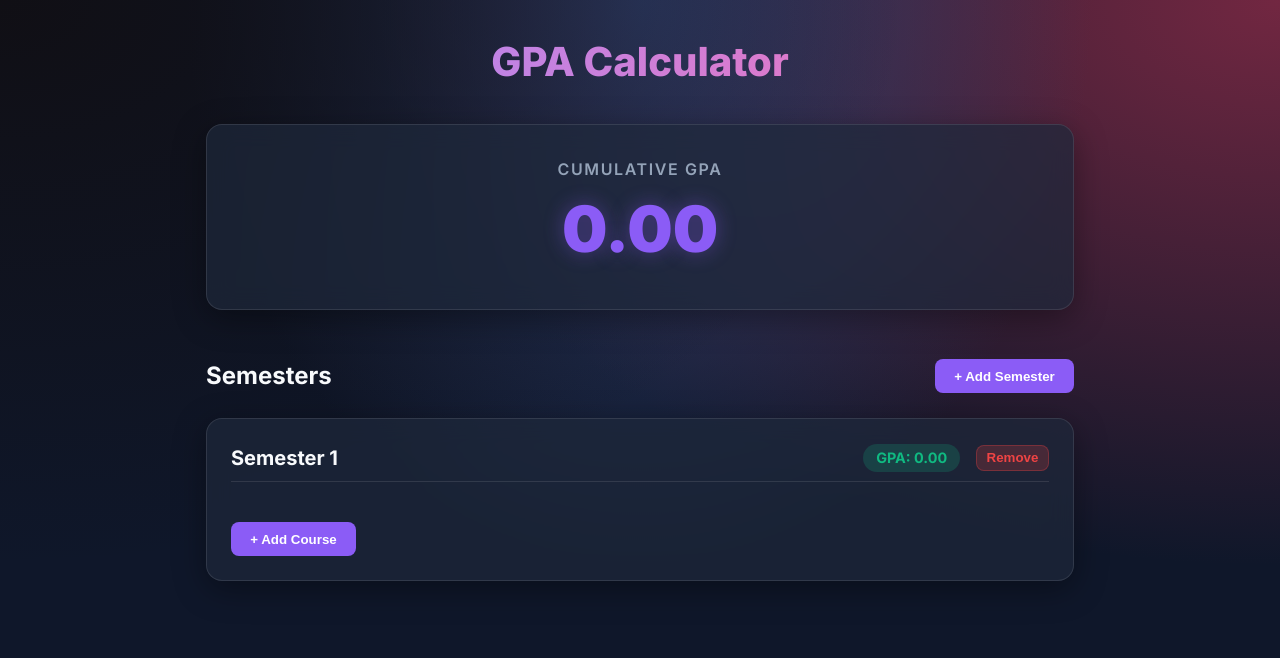
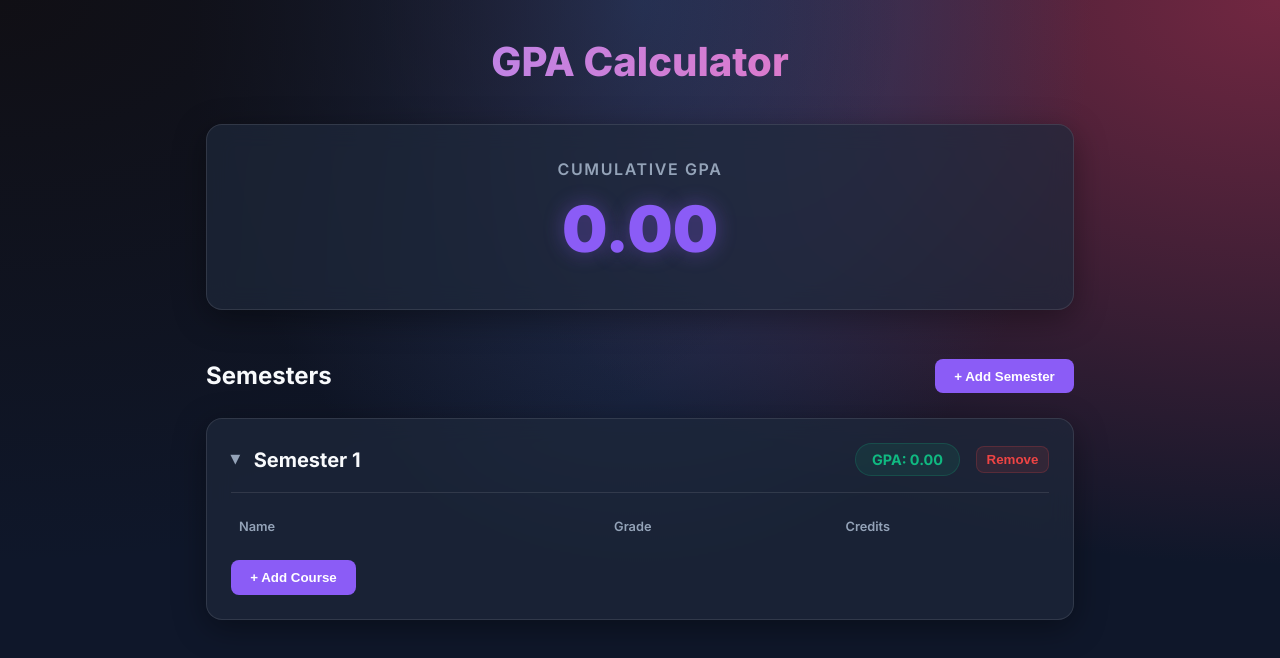
Before and after one commit to MuhammadQasimHamid/GPATracker, a Next.js app in the folder gpa-calc/: page / in a window 1280 px wide. Both pictures are taken after a click on the button "+ Add Semester". Shown: the top 658 px of the page. Built offline with nearby package versions, Linux system fonts and the light colour scheme.

Commit message:
Improvements

```diff
--- a/gpa-calc/src/app/globals.css
+++ b/gpa-calc/src/app/globals.css
@@ -19,9 +19,9 @@
 body {
   background-color: var(--bg);
   background-image:
-    radial-gradient(at 0% 0%, hsla(253,16%,7%,1) 0, transparent 50%),
-    radial-gradient(at 50% 0%, hsla(225,39%,30%,1) 0, transparent 50%),
-    radial-gradient(at 100% 0%, hsla(339,49%,30%,1) 0, transparent 50%);
+    radial-gradient(at 0% 0%, hsla(253, 16%, 7%, 1) 0, transparent 50%),
+    radial-gradient(at 50% 0%, hsla(225, 39%, 30%, 1) 0, transparent 50%),
+    radial-gradient(at 100% 0%, hsla(339, 49%, 30%, 1) 0, transparent 50%);
   color: var(--text);
   font-family: 'Inter', -apple-system, BlinkMacSystemFont, 'Segoe UI', Roboto, sans-serif;
   min-height: 100vh;
@@ -43,7 +43,12 @@ body {
   padding: 1.5rem;
   margin-bottom: 2rem;
   box-shadow: 0 8px 32px 0 rgba(0, 0, 0, 0.37);
-  transition: transform 0.2s ease, box-shadow 0.2s ease;
+  transition: all 0.3s cubic-bezier(0.4, 0, 0.2, 1);
+}
+
+.semester-card.collapsed {
+  padding-bottom: 0.8rem;
+  margin-bottom: 1rem;
 }
 
 .title {
@@ -66,6 +71,7 @@ body {
   display: inline-flex;
   align-items: center;
   gap: 0.5rem;
+  white-space: nowrap;
 }
 
 .btn-primary {
@@ -79,9 +85,9 @@ body {
 }
 
 .btn-danger {
-  background: rgba(239, 68, 68, 0.2);
+  background: rgba(239, 68, 68, 0.1);
   color: var(--danger);
-  border: 1px solid rgba(239, 68, 68, 0.3);
+  border: 1px solid rgba(239, 68, 68, 0.2);
 }
 
 .btn-danger:hover {
@@ -91,24 +97,39 @@ body {
 
 .grid-cols {
   display: grid;
-  grid-template-columns: 2fr 1fr 1fr auto;
+  grid-template-columns: 2fr 1.2fr 1fr auto;
   gap: 1rem;
   align-items: center;
   margin-bottom: 1rem;
 }
 
-input, select {
+.grid-labels {
+  display: grid;
+  grid-template-columns: 2fr 1.2fr 1fr auto;
+  gap: 1rem;
+  margin-bottom: 0.5rem;
+  font-size: 0.8rem;
+  font-weight: 600;
+  color: var(--text-muted);
+  padding: 0 0.5rem;
+}
+
+input,
+select {
   background: rgba(15, 23, 42, 0.5);
   border: 1px solid var(--glass-border);
   border-radius: 0.4rem;
-  padding: 0.5rem;
+  padding: 0.6rem;
   color: white;
   width: 100%;
+  transition: border-color 0.2s;
 }
 
-input:focus, select:focus {
-  outline: 2px solid var(--primary);
-  border-color: transparent;
+input:focus,
+select:focus {
+  outline: none;
+  border-color: var(--primary);
+  box-shadow: 0 0 0 2px rgba(139, 92, 246, 0.2);
 }
 
 .cgpa-display {
@@ -128,22 +149,66 @@ input:focus, select:focus {
   display: flex;
   justify-content: space-between;
   align-items: center;
-  margin-bottom: 1.5rem;
+  border-bottom: 1px solid transparent;
+  padding-bottom: 0;
+  transition: border-color 0.3s;
+}
+
+.collapsed .semester-header {
+  border-bottom: none;
+}
+
+.semester-card:not(.collapsed) .semester-header {
   border-bottom: 1px solid var(--glass-border);
-  padding-bottom: 0.5rem;
+  padding-bottom: 1rem;
 }
 
 .gpa-badge {
-  background: rgba(16, 185, 129, 0.2);
+  background: rgba(16, 185, 129, 0.1);
   color: var(--success);
-  padding: 0.2rem 0.8rem;
+  padding: 0.3rem 1rem;
   border-radius: 2rem;
   font-size: 0.9rem;
   font-weight: 700;
+  border: 1px solid rgba(16, 185, 129, 0.2);
+}
+
+.chevron {
+  font-size: 0.8rem;
+  color: var(--text-muted);
+  transition: transform 0.3s ease;
+}
+
+.chevron.expanded {
+  transform: rotate(90deg);
+}
+
+.semester-content {
+  padding-top: 1.5rem;
+  animation: slideDown 0.3s ease-out;
+}
+
+@keyframes slideDown {
+  from {
+    opacity: 0;
+    transform: translateY(-10px);
+  }
+
+  to {
+    opacity: 1;
+    transform: translateY(0);
+  }
 }
 
 @media (max-width: 640px) {
-  .grid-cols {
+
+  .grid-cols,
+  .grid-labels {
     grid-template-columns: 1fr;
+    gap: 0.5rem;
+  }
+
+  .grid-labels {
+    display: none;
   }
 }
--- a/gpa-calc/src/components/Course.tsx
+++ b/gpa-calc/src/components/Course.tsx
@@ -8,7 +8,7 @@ interface Props {
     course: CourseType;
 }
 
-const grades: Grade[] = ['A+', 'A', 'A-', 'B+', 'B', 'B-', 'C+', 'C', 'C-', 'D+', 'D', 'F'];
+const grades: Grade[] = ['', 'A+', 'A', 'A-', 'B+', 'B', 'B-', 'C+', 'C', 'C-', 'D+', 'D', 'F'];
 
 export default function Course({ semesterId, course }: Props) {
     const { updateCourse, removeCourse } = useGPA();
@@ -21,23 +21,26 @@ export default function Course({ semesterId, course }: Props) {
                 value={course.name}
                 onChange={(e) => updateCourse(semesterId, course.id, { name: e.target.value })}
             />
-            <input
-                type="number"
-                placeholder="Credits"
-                min="0"
-                value={course.creditHours}
-                onChange={(e) => updateCourse(semesterId, course.id, { creditHours: Number(e.target.value) })}
-            />
             <select
                 value={course.grade}
                 onChange={(e) => updateCourse(semesterId, course.id, { grade: e.target.value as Grade })}
             >
                 {grades.map((g) => (
                     <option key={g} value={g}>
-                        {g}
+                        {g === '' ? 'Select Grade' : g}
                     </option>
                 ))}
             </select>
+            <input
+                type="number"
+                placeholder="Credits"
+                min="0"
+                value={course.creditHours}
+                onChange={(e) => {
+                    const val = e.target.value;
+                    updateCourse(semesterId, course.id, { creditHours: val === '' ? '' : Number(val) });
+                }}
+            />
             <button
                 className="btn btn-danger"
                 onClick={() => removeCourse(semesterId, course.id)}
--- a/gpa-calc/src/components/Semester.tsx
+++ b/gpa-calc/src/components/Semester.tsx
@@ -10,14 +10,17 @@ interface Props {
 }
 
 export default function Semester({ semester }: Props) {
-    const { addCourse, removeSemester } = useGPA();
+    const { addCourse, removeSemester, toggleSemester } = useGPA();
     const gpa = calculateGPA(semester.courses);
 
     return (
-        <div className="glass-card">
-            <div className="semester-header">
+        <div className={`glass-card semester-card ${semester.isCollapsed ? 'collapsed' : ''}`}>
+            <div className="semester-header" onClick={() => toggleSemester(semester.id)} style={{ cursor: 'pointer' }}>
+                <div style={{ display: 'flex', alignItems: 'center', gap: '0.8rem' }}>
+                    <span className={`chevron ${semester.isCollapsed ? '' : 'expanded'}`}>▶</span>
                     <h2 style={{ fontSize: '1.25rem' }}>{semester.name}</h2>
-                <div style={{ display: 'flex', gap: '1rem', alignItems: 'center' }}>
+                </div>
+                <div style={{ display: 'flex', gap: '1rem', alignItems: 'center' }} onClick={(e) => e.stopPropagation()}>
                     <div className="gpa-badge">GPA: {gpa.toFixed(2)}</div>
                     <button
                         className="btn btn-danger"
@@ -29,6 +32,14 @@ export default function Semester({ semester }: Props) {
                 </div>
             </div>
 
+            {!semester.isCollapsed && (
+                <div className="semester-content">
+                    <div className="grid-labels">
+                        <span>Name</span>
+                        <span>Grade</span>
+                        <span>Credits</span>
+                        <span></span>
+                    </div>
                     <div>
                         {semester.courses.map((course) => (
                             <Course key={course.id} semesterId={semester.id} course={course} />
@@ -39,5 +50,7 @@ export default function Semester({ semester }: Props) {
                         + Add Course
                     </button>
                 </div>
+            )}
+        </div>
     );
 }
--- a/gpa-calc/src/context/GPAContext.tsx
+++ b/gpa-calc/src/context/GPAContext.tsx
@@ -7,6 +7,7 @@ interface GPAContextType {
     semesters: Semester[];
     addSemester: () => void;
     removeSemester: (id: string) => void;
+    toggleSemester: (id: string) => void;
     addCourse: (semesterId: string) => void;
     updateCourse: (semesterId: string, courseId: string, updates: Partial<Course>) => void;
     removeCourse: (semesterId: string, courseId: string) => void;
@@ -23,7 +24,9 @@ export const GPAProvider = ({ children }: { children: ReactNode }) => {
         const saved = localStorage.getItem('gpa_data');
         if (saved) {
             try {
-                setSemesters(JSON.parse(saved));
+                const parsed = JSON.parse(saved);
+                // Ensure collapsed state exists for legacy data
+                setSemesters(parsed.map((s: any) => ({ ...s, isCollapsed: s.isCollapsed ?? false })));
             } catch (e) {
                 console.error('Failed to parse saved GPA data', e);
             }
@@ -43,6 +46,7 @@ export const GPAProvider = ({ children }: { children: ReactNode }) => {
             id: crypto.randomUUID(),
             name: `Semester ${semesters.length + 1}`,
             courses: [],
+            isCollapsed: false,
         };
         setSemesters([...semesters, newSemester]);
     };
@@ -51,16 +55,20 @@ export const GPAProvider = ({ children }: { children: ReactNode }) => {
         setSemesters(semesters.filter(s => s.id !== id));
     };
 
+    const toggleSemester = (id: string) => {
+        setSemesters(semesters.map(s => s.id === id ? { ...s, isCollapsed: !s.isCollapsed } : s));
+    };
+
     const addCourse = (semesterId: string) => {
         setSemesters(semesters.map(s => {
             if (s.id === semesterId) {
                 const newCourse: Course = {
                     id: crypto.randomUUID(),
                     name: '',
-                    creditHours: 3,
-                    grade: 'A',
+                    creditHours: '',
+                    grade: '',
                 };
-                return { ...s, courses: [...s.courses, newCourse] };
+                return { ...s, courses: [...s.courses, newCourse], isCollapsed: false };
             }
             return s;
         }));
@@ -91,7 +99,9 @@ export const GPAProvider = ({ children }: { children: ReactNode }) => {
     };
 
     return (
-        <GPAContext.Provider value={{ semesters, addSemester, removeSemester, addCourse, updateCourse, removeCourse }}>
+        <GPAContext.Provider value={{
+            semesters, addSemester, removeSemester, toggleSemester, addCourse, updateCourse, removeCourse
+        }}>
             {children}
         </GPAContext.Provider>
     );
--- a/gpa-calc/src/types/index.ts
+++ b/gpa-calc/src/types/index.ts
@@ -1,9 +1,9 @@
-export type Grade = 'A+' | 'A' | 'A-' | 'B+' | 'B' | 'B-' | 'C+' | 'C' | 'C-' | 'D+' | 'D' | 'F';
+export type Grade = 'A+' | 'A' | 'A-' | 'B+' | 'B' | 'B-' | 'C+' | 'C' | 'C-' | 'D+' | 'D' | 'F' | '';
 
 export interface Course {
   id: string;
   name: string;
-  creditHours: number;
+  creditHours: number | '';
   grade: Grade;
 }
 
@@ -11,9 +11,10 @@ export interface Semester {
   id: string;
   name: string;
   courses: Course[];
+  isCollapsed: boolean;
 }
 
-export const GRADE_POINTS: Record<Grade, number> = {
+export const GRADE_POINTS: Record<Exclude<Grade, ''>, number> = {
   'A+': 4.0,
   'A': 4.0,
   'A-': 3.7,
--- a/gpa-calc/src/utils/calculations.ts
+++ b/gpa-calc/src/utils/calculations.ts
@@ -1,15 +1,28 @@
 import { Course, GRADE_POINTS } from '../types';
 
+const isCourseComplete = (course: Course): boolean => {
+    return (
+        course.name.trim() !== '' &&
+        course.grade !== '' &&
+        course.creditHours !== '' &&
+        course.creditHours > 0
+    );
+};
+
 export const calculateGPA = (courses: Course[]): number => {
-    if (courses.length === 0) return 0;
+    const completeCourses = courses.filter(isCourseComplete);
+
+    if (completeCourses.length === 0) return 0;
 
     let totalPoints = 0;
     let totalCredits = 0;
 
-    courses.forEach((course) => {
+    completeCourses.forEach((course) => {
+        if (course.grade !== '' && course.creditHours !== '') {
             const points = GRADE_POINTS[course.grade];
             totalPoints += points * course.creditHours;
             totalCredits += course.creditHours;
+        }
     });
 
     return totalCredits === 0 ? 0 : totalPoints / totalCredits;
@@ -20,10 +33,13 @@ export const calculateCGPA = (semesters: { courses: Course[] }[]): number => {
     let totalCredits = 0;
 
     semesters.forEach((semester) => {
-        semester.courses.forEach((course) => {
+        const completeCourses = semester.courses.filter(isCourseComplete);
+        completeCourses.forEach((course) => {
+            if (course.grade !== '' && course.creditHours !== '') {
                 const points = GRADE_POINTS[course.grade];
                 totalPoints += points * course.creditHours;
                 totalCredits += course.creditHours;
+            }
         });
     });
 
```
Lines whose indentation alone changed are shown as unchanged.
